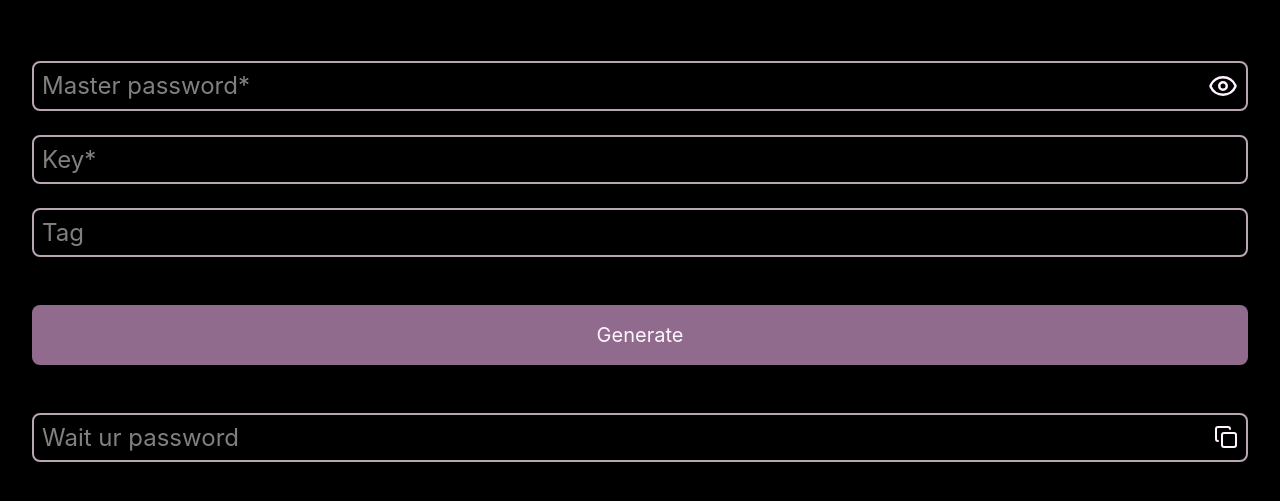
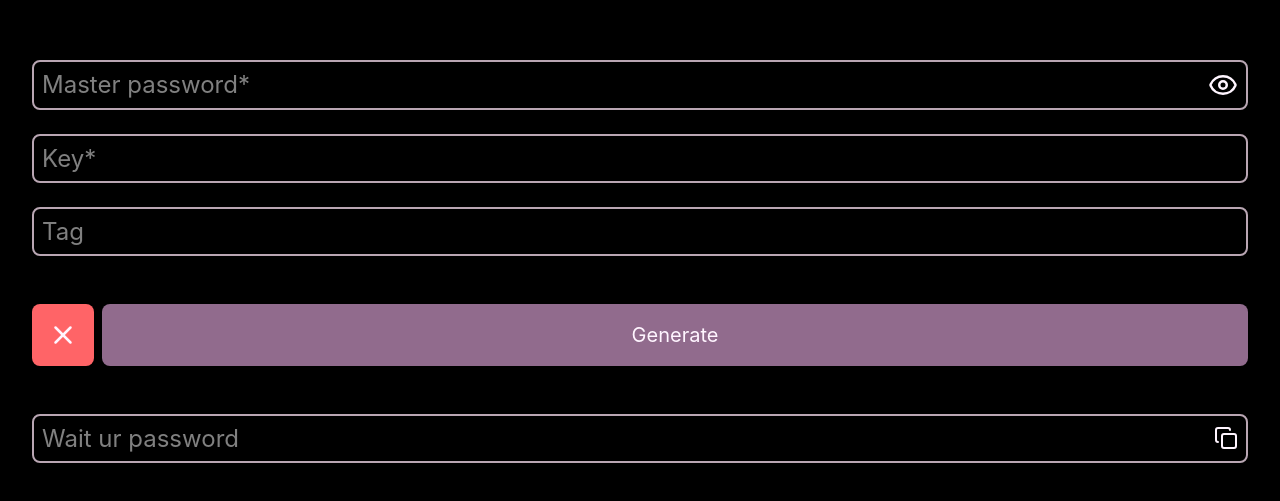
Before and after one commit to Uvoi/pass-gen, a React (Vite) app: page / in a window 1280 px wide. Shown: the part 139-640 px from the top of the page. Built offline with nearby package versions, Linux system fonts and the light colour scheme.

Commit message:
Added reset button

```diff
--- a/src/App.tsx
+++ b/src/App.tsx
@@ -3,6 +3,7 @@ import './App.css'
 import { Input } from './components/Input/Input'
 import { Button } from './components/Button/Button';
 import { getPassword } from './components/Generate/generate';
+import { X } from 'lucide-react';
 
 function App() {
 
@@ -35,6 +36,14 @@ function App() {
   const masterKeyError = masterKey.length > 0 && (masterKey.includes(' ') || masterKey.length < 6);
   const keyError = key.length > 0 && (key.includes(' ') || key.length < 2);
 
+  const handleReset = () =>
+  {
+    setMasterKey('');
+    setKey('');
+    setTag('');
+    setPassword('');
+  }
+
   return (
     <div className="bg-[#000000] min-h-screen w-full flex flex-col gap-12 justify-center p-8">
       <div className='w-full flex flex-col gap-6 justify-center'>
@@ -58,9 +67,15 @@ function App() {
           placeholder='Tag'
         />
       </div>
-      <Button onClick={generatePassword}>
-        Generate
-      </Button>
+
+      <div className='flex gap-2 w-full'>
+        <Button onClick={handleReset} className='w-fit bg-red-400'>
+          <X height={30} width={30}/>
+        </Button>
+        <Button onClick={generatePassword} className='w-full'>
+          Generate
+        </Button>
+      </div>
 
       <Input
         value={password}
```
